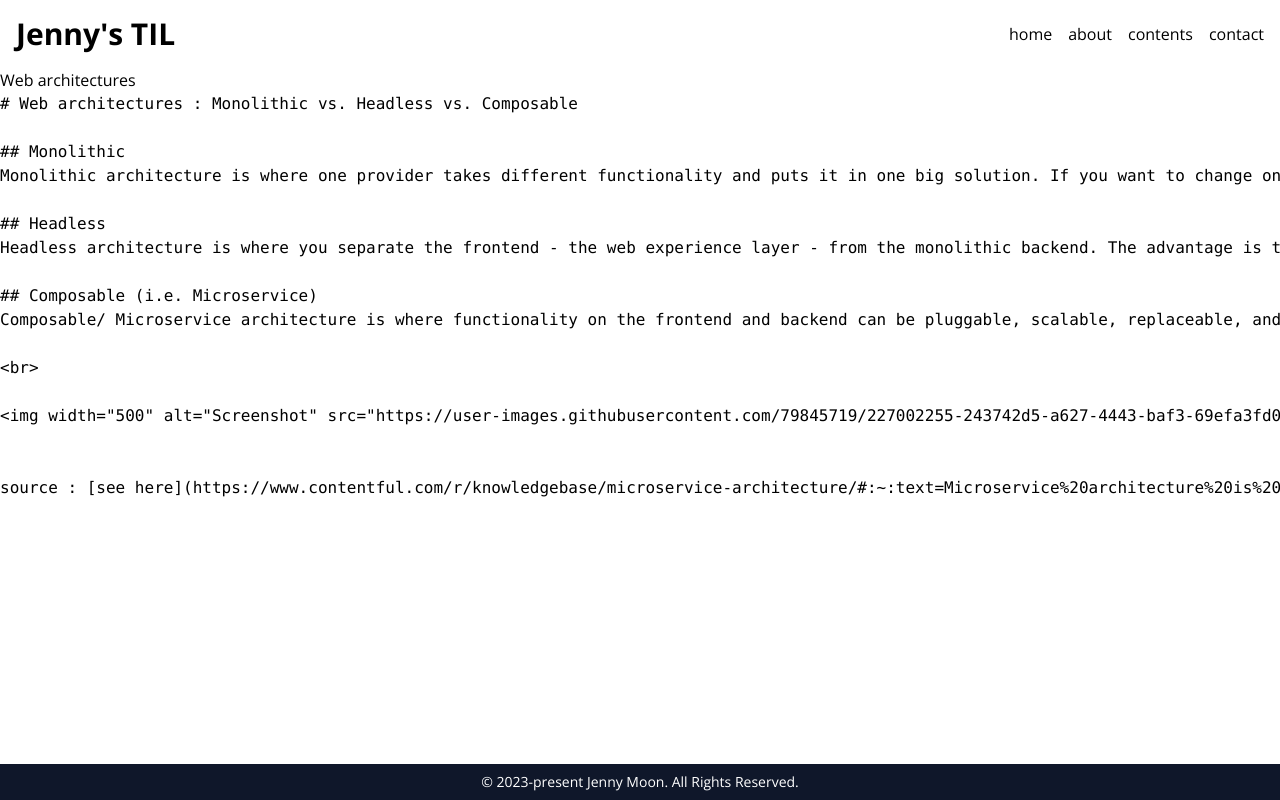
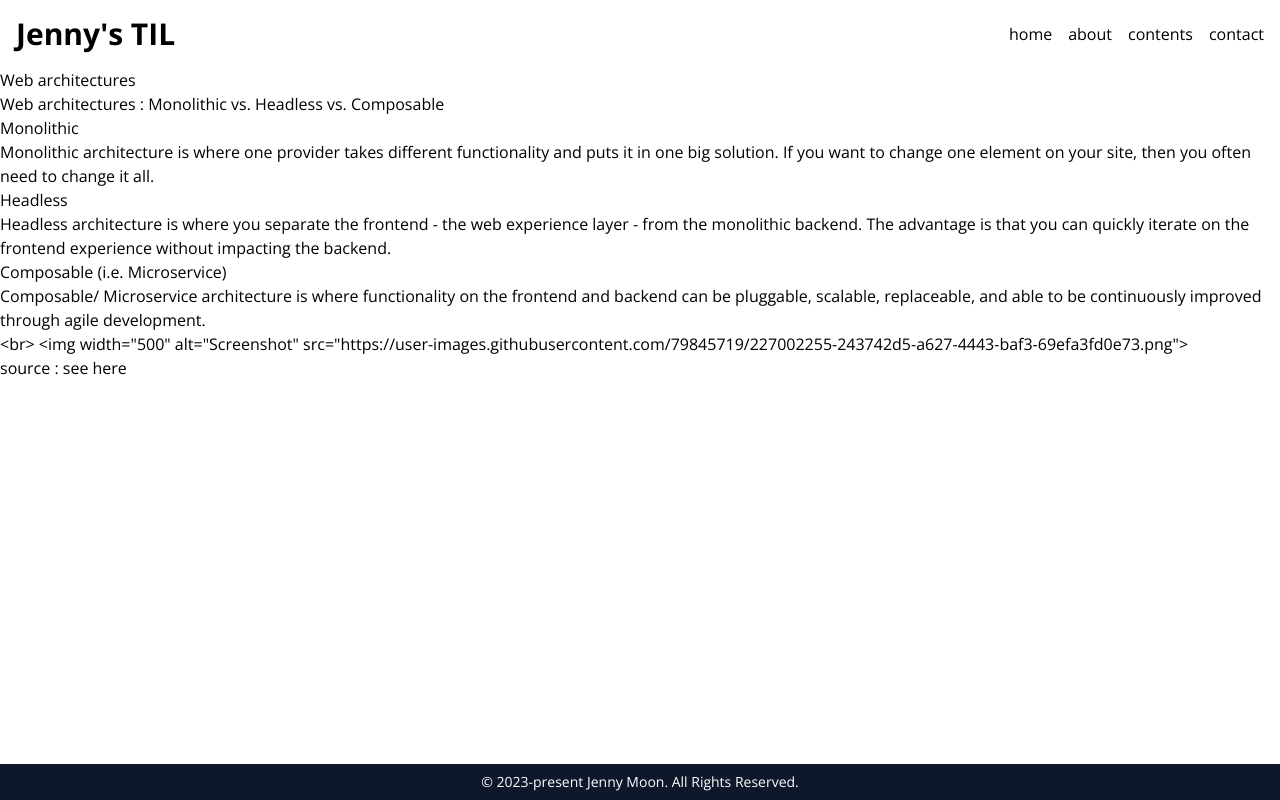
Before and after one commit to jen0828/my-til, a Next.js app: page /contents/article-1 in a window 1280 px wide. Built offline with nearby package versions, Linux system fonts and the light colour scheme.

Commit message:
Create new component - MarkdownViewer

```diff
--- a/src/app/contents/[slug]/page.tsx
+++ b/src/app/contents/[slug]/page.tsx
@@ -1,3 +1,4 @@
+import MarkDownViewer from '@/components/MarkDownViewer';
 import { getContentData } from '@/service/contents';
 
 type Props = {
@@ -11,7 +12,7 @@ export default async function ContentPage({ params: { slug } }: Props) {
   return (
     <>
       <h1>{content.title}</h1>
-      <pre>{content.texts}</pre>
+      <MarkDownViewer texts={content.texts} />
     </>
   );
 }
--- /dev/null
+++ b/src/components/MarkDownViewer.tsx
@@ -0,0 +1,9 @@
+
+import ReactMarkdown from 'react-markdown'
+import remarkGfm from 'remark-gfm'
+
+export default function MarkDownViewer({texts}: {texts: string}) {
+  return (
+    <ReactMarkdown remarkPlugins={[remarkGfm]}>{texts}</ReactMarkdown>
+  )
+}
```
